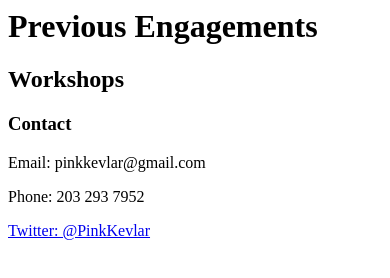
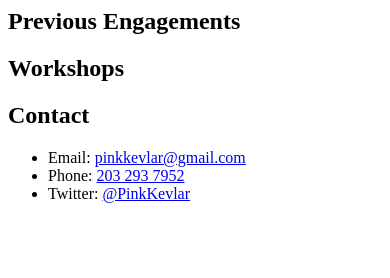
Before and after one commit to zjace/zjace.github.io, a plain HTML site: page index.html in a window 390 px wide. Drawn offline with Linux system fonts and the light colour scheme.

Commit message:
Changed headers, added bulleted list, linked email and phone

```diff
--- a/index.html
+++ b/index.html
@@ -3,11 +3,13 @@
     <title> Zach </title>
 </head>
 <body>
-    <h1>Previous Engagements</h1>
+    <h2>Previous Engagements</h2>
     <h2>Workshops</h2>
-    <h3>Contact</h3>
-        <p>Email: pinkkevlar@gmail.com</p>
-        <p>Phone: 203 293 7952</p>
-        <p><a href="https://twitter.com/PinkKevlar">Twitter: @PinkKevlar</a></p>
+    <h2>Contact</h2>
+    <ul>
+        <li>Email: <a href="mailto:pinkkevlar@gmail.com">pinkkevlar@gmail.com</a></li>
+        <li>Phone: <a href="tel:203-293-7952">203 293 7952</a></li>
+        <li>Twitter: <a href="https://twitter.com/PinkKevlar">@PinkKevlar</a></li>
+    </ul>
 </body>
 </html>
```
